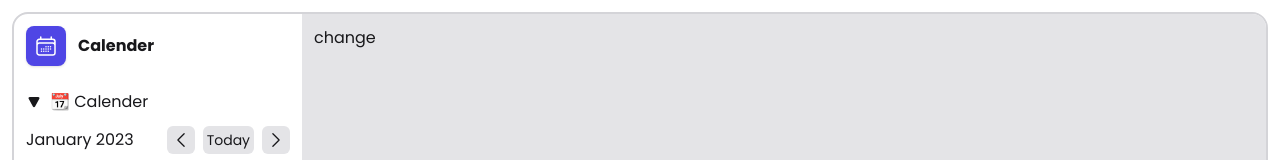
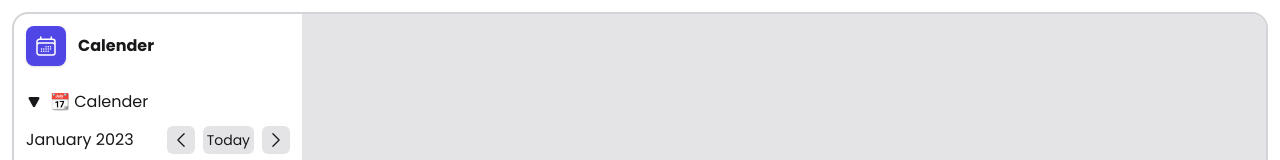
Before and after one commit to vipul-vaishnav/calender-app, a React (Vite) app: page / in a window 1280 px wide. Shown: the top 160 px of the page. Built offline with nearby package versions, Linux system fonts and the light colour scheme.

Commit message:
REM: theme from state

```diff
--- a/src/App.tsx
+++ b/src/App.tsx
@@ -5,15 +5,11 @@ import SidebarNav from './components/SidebarNav'
 import { Toaster } from 'react-hot-toast'
 
 const App: FC = (): ReactElement => {
-  const [colorTheme, setColorTheme] = useState<string | undefined>(undefined)
-
   useEffect(() => {
     if (localStorage.theme === 'dark' || (!('theme' in localStorage) && window.matchMedia('(prefers-color-scheme: dark)').matches)) {
       document.documentElement.classList.add('dark')
-      setColorTheme("dark");
     } else {
       document.documentElement.classList.add('light')
-      setColorTheme("light")
     }
   }, [])
 
@@ -23,24 +19,20 @@ const App: FC = (): ReactElement => {
         document.documentElement.classList.remove('light');
         document.documentElement.classList.add('dark');
         localStorage.setItem('theme', 'dark');
-        setColorTheme('dark');
       } else {
         document.documentElement.classList.remove('dark');
         document.documentElement.classList.add('light');
         localStorage.setItem('theme', 'light');
-        setColorTheme('light');
       }
     } else {
       if (document.documentElement.classList.contains('dark')) {
         document.documentElement.classList.remove('dark');
         document.documentElement.classList.add('light');
         localStorage.setItem('theme', 'light');
-        setColorTheme('light');
       } else {
         document.documentElement.classList.remove('light');
         document.documentElement.classList.add('dark');
         localStorage.setItem('theme', 'dark');
-        setColorTheme('dark');
       }
     }
   };
@@ -52,11 +44,10 @@ const App: FC = (): ReactElement => {
           <section className="w-72 flex flex-col justify-between justify-items-start gap-6 p-3">
             <SidebarHeader />
             <SidebarNav />
-            <Switch theme={colorTheme} toggleTheme={handleModeChange} />
+            <Switch toggleTheme={handleModeChange} />
           </section>
           <section className="flex-1 p-3 bg-zinc-200 dark:bg-zinc-800">
             <div className="overflow-auto h-full">
-              <button onClick={handleModeChange}>change</button>
             </div>
           </section>
         </div>
--- a/src/components/Switch.tsx
+++ b/src/components/Switch.tsx
@@ -2,7 +2,7 @@ import React, { FC, ReactElement } from 'react'
 import { ISwitch } from './interfaces/ISwitch'
 
 const Switch: FC<ISwitch> = (props): ReactElement => {
-    const { theme = "light", toggleTheme } = props;
+    const { toggleTheme } = props;
 
     return (
         <footer className="w-full bg-zinc-200 dark:bg-zinc-800 p-3 rounded-lg flex items-center justify-between gap-3 transition-all duration-300">
--- a/src/components/interfaces/ISwitch.ts
+++ b/src/components/interfaces/ISwitch.ts
@@ -1,5 +1,4 @@
 
 export interface ISwitch {
-    theme?: string
     toggleTheme: () => void
 }
```
